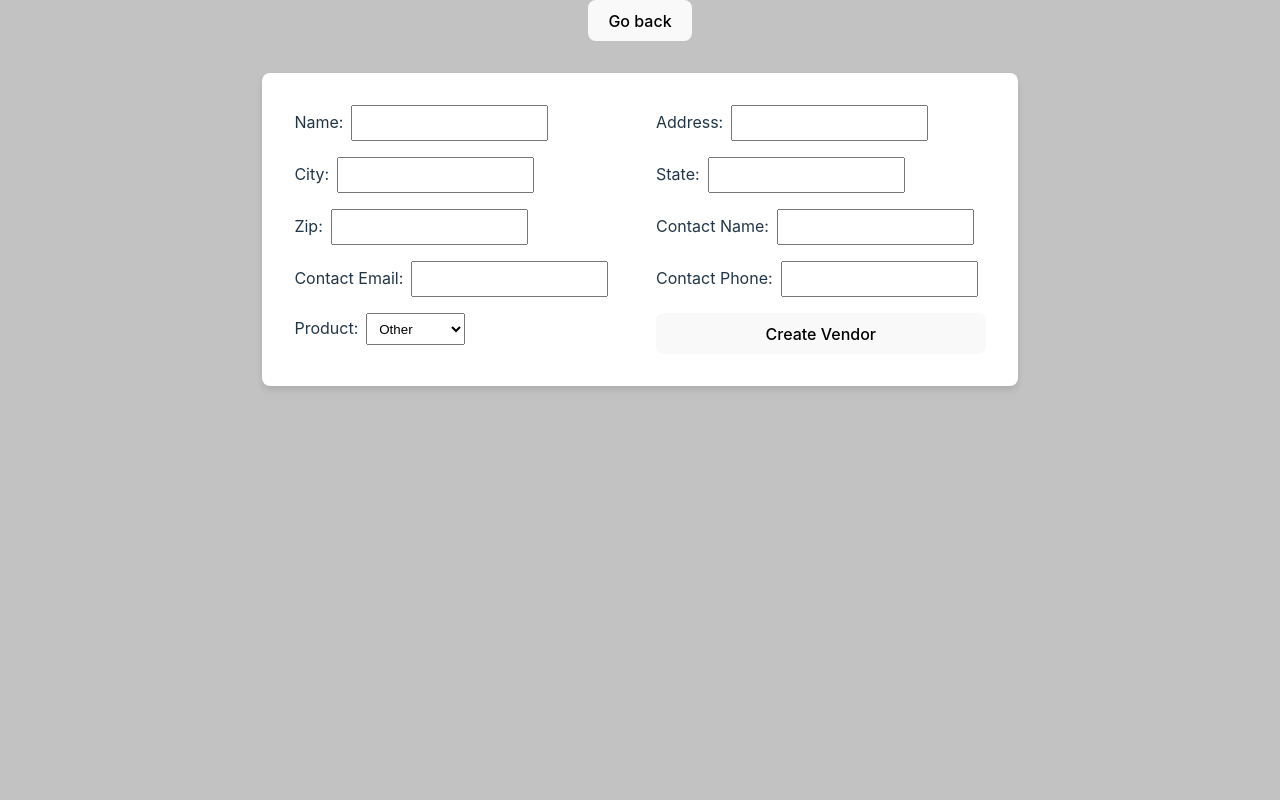
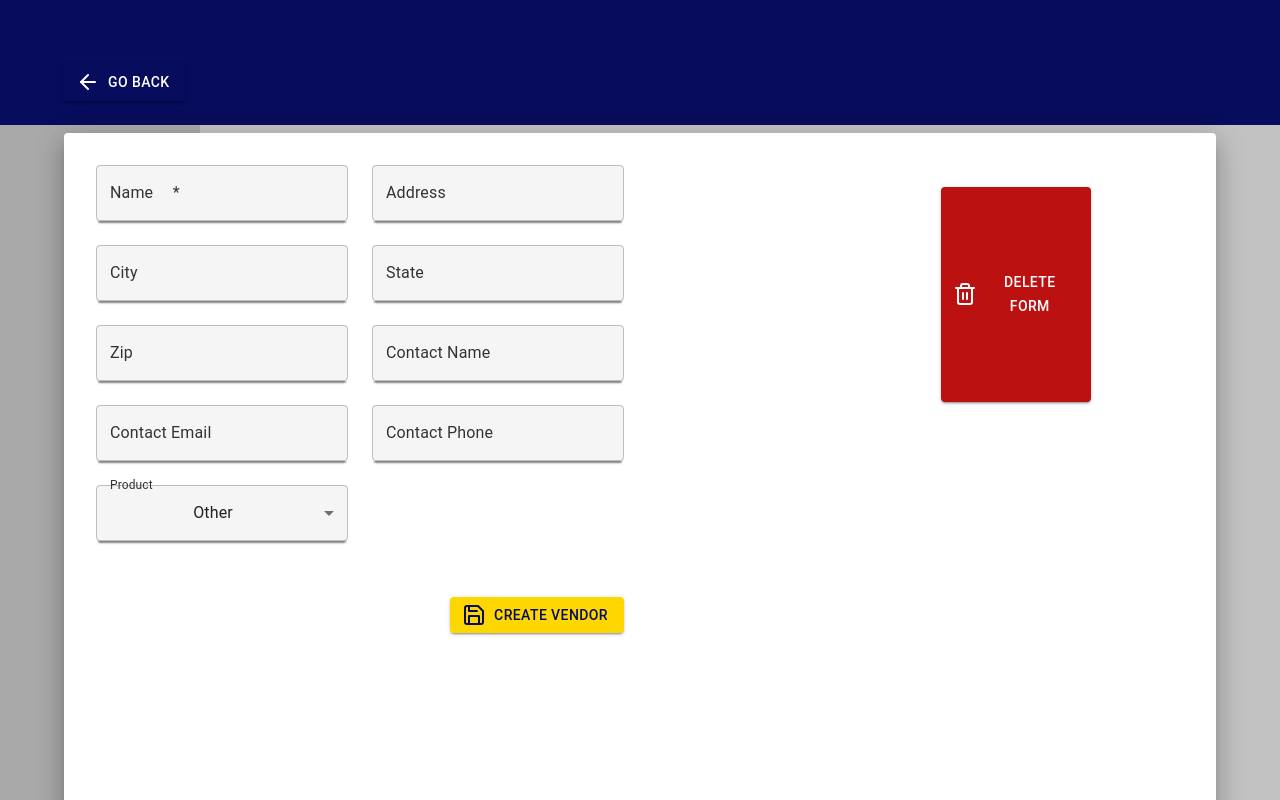
Before and after one commit to KyuXCode/vote-vault-frontend, a React (Vite) app: page /vendors/create in a window 1280 px wide. Shown: the top 800 px of the page. Built offline with nearby package versions, Linux system fonts and the light colour scheme.

Commit message:
Vendor UI

```diff
--- a/package.json
+++ b/package.json
@@ -11,8 +11,8 @@
     "test": "vitest"
   },
   "dependencies": {
-    "@emotion/react": "^11.11.3",
-    "@emotion/styled": "^11.11.0",
+    "@emotion/react": "^11.14.0",
+    "@emotion/styled": "^11.14.0",
     "@mui/material": "^5.17.1",
     "@testing-library/user-event": "^14.6.1",
     "@types/react-router-dom": "^5.3.3",
--- a/src/Forms/Vendor/VendorForm/VendorForm.tsx
+++ b/src/Forms/Vendor/VendorForm/VendorForm.tsx
@@ -1,9 +1,23 @@
-import {FC, useEffect, useState} from 'react';
-import { Product, Vendor } from '../../../Types/Vendor.ts';
+import { FC, useEffect, useState } from 'react';
+import {
+    Button,
+    TextField,
+    Select,
+    MenuItem,
+    InputLabel,
+    FormControl,
+    Container,
+    Box,
+    Grid,
+    Paper,
+    SelectChangeEvent
+} from '@mui/material';
+import { useNavigate, useParams } from 'react-router-dom';
+import { Vendor, Product } from '../../../Types/Vendor.ts';
+import { createVendor, getVendorById, updateVendor } from '../../../utilities/api/vendorApi.ts';
+import { ArrowLeft, Save, Trash2 } from 'lucide-react';
 import './vendorFormStyles.scss';
-import '../../formStyle.scss'
-import {createVendor, getVendorById, updateVendor} from '../../../utilities/api/vendorApi.ts';
-import {useNavigate, useParams} from 'react-router-dom';
+import '../../formStyle.scss';
 
 const VendorForm: FC = () => {
     const [formData, setFormData] = useState<Vendor>({
@@ -34,7 +48,7 @@ const VendorForm: FC = () => {
         }
     }, [isEditMode, id]);
 
-    const handleChange = (e: React.ChangeEvent<HTMLInputElement | HTMLSelectElement>) => {
+    const handleChange = (e: React.ChangeEvent<HTMLInputElement | HTMLTextAreaElement | HTMLSelectElement> | SelectChangeEvent<Product>) => {
         const { name, value } = e.target;
         setFormData((prevData) => ({
             ...prevData,
@@ -56,67 +70,214 @@ const VendorForm: FC = () => {
         navigate(-1);
     };
 
+    const handleDelete = async (index: number) => {
+        if (isEditMode && id) {
+            const confirmDelete = window.confirm("Are you sure you want to delete this vendor?");
+            if (confirmDelete) {
+                await deleteVendor(id);
+                navigate('/vendors');
+            }
+        } else {
+            alert("Cannot delete a vendor that hasn't been created yet.");
+        }
+    };
+
     return (
-        <div>
-            <button onClick={handleGoBack} className="go-back-button">Go back</button>
-            <form onSubmit={handleSubmit} className="form-container">
-                <label>
-                    Name:
-                    <input type="text" name="name" value={formData.name} onChange={handleChange} required/>
-                </label>
+        <Container maxWidth="lg" sx={{ mt: 4, mb: 4 }}>
+            <Box className="banner" />
+            <Box className="sidebar" />
 
-                <label>
-                    Address:
-                    <input type="text" name="address" value={formData.address || ''} onChange={handleChange}/>
-                </label>
+            <Box sx={{
+                display: 'flex',
+                justifyContent: 'space-between',
+                alignItems: 'center',
+                mb: 4,
+                position: 'relative',
+                zIndex: 2
+            }}>
+                <Button
+                    variant="contained"
+                    startIcon={<ArrowLeft />}
+                    onClick={handleGoBack}
+                    className="back-button"
+                >
+                    Go Back
+                </Button>
+            </Box>
 
-                <label>
-                    City:
-                    <input type="text" name="city" value={formData.city || ''} onChange={handleChange}/>
-                </label>
+            <Paper elevation={15} className="form-container" sx={{ mb: 4, mt: 2, height: 'auto' }}>
+                <form onSubmit={handleSubmit}>
+                    <Grid container spacing={3}>
+                        <Grid item xs={12} sm={6}>
+                            <TextField
+                                sx={{ boxShadow: "0 4px 2px -2px gray" }}
+                                label="Name"
+                                type="text"
+                                name="name"
+                                value={formData.name}
+                                onChange={(e) => handleChange(e as React.ChangeEvent<HTMLInputElement | HTMLTextAreaElement>)}
+                                required
+                                fullWidth
+                                className="form-field"
+                            />
+                        </Grid>
+                        <Grid item xs={12} sm={6}>
+                            <TextField
+                                sx={{ boxShadow: "0 4px 2px -2px gray" }}
+                                label="Address"
+                                type="text"
+                                name="address"
+                                value={formData.address || ''}
+                                onChange={(e) => handleChange(e as SelectChangeEvent<Product>)}
+                                fullWidth
+                                className="form-field"
+                            />
+                        </Grid>
+                        <Grid item xs={12} sm={6}>
+                            <TextField
+                                sx={{ boxShadow: "0 4px 2px -2px gray" }}
+                                label="City"
+                                type="text"
+                                name="city"
+                                value={formData.city || ''}
+                                onChange={handleChange}
+                                fullWidth
+                                className="form-field"
+                            />
+                        </Grid>
+                        <Grid item xs={12} sm={6}>
+                            <TextField
+                                sx={{ boxShadow: "0 4px 2px -2px gray" }}
+                                label="State"
+                                type="text"
+                                name="state"
+                                value={formData.state || ''}
+                                onChange={handleChange}
+                                fullWidth
+                                className="form-field"
+                            />
+                        </Grid>
+                        <Grid item xs={12} sm={6}>
+                            <TextField
+                                sx={{ boxShadow: "0 4px 2px -2px gray" }}
+                                label="Zip"
+                                type="text"
+                                name="zip"
+                                value={formData.zip || ''}
+                                onChange={handleChange}
+                                fullWidth
+                                className="form-field"
+                            />
+                        </Grid>
+                        <Grid item xs={12} sm={6}>
+                            <TextField
+                                sx={{ boxShadow: "0 4px 2px -2px gray" }}
+                                label="Contact Name"
+                                type="text"
+                                name="contact_name"
+                                value={formData.contact_name || ''}
+                                onChange={handleChange}
+                                fullWidth
+                                className="form-field"
+                            />
+                        </Grid>
+                        <Grid item xs={12} sm={6}>
+                            <TextField sx={{ boxShadow: "0 4px 2px -2px gray" }}
+                                label="Contact Email"
+                                type="email"
+                                name="contact_email"
+                                value={formData.contact_email || ''}
+                                onChange={handleChange}
+                                fullWidth
+                                className="form-field"
+                            />
+                        </Grid>
+                        <Grid item xs={12} sm={6}>
+                            <TextField sx={{ boxShadow: "0 4px 2px -2px gray" }}
+                                label="Contact Phone"
+                                type="tel"
+                                name="contact_phone"
+                                value={formData.contact_phone || ''}
+                                onChange={handleChange}
+                                fullWidth
+                                className="form-field"
+                            />
+                        </Grid>
+                        <Grid item xs={12} sm={6} >
+                            <FormControl fullWidth className="form-field">
+                                <InputLabel>Product</InputLabel>
+                                <Select
+                                    sx={{ boxShadow: "0 4px 2px -2px gray" }}
+                                    name="product"
+                                    value={formData.product}
+                                    onChange={handleChange}
+                                    required
+                                >
+                                    {Object.values(Product).map((productType) => (
+                                        <MenuItem key={productType} value={productType}>
+                                            {productType}
+                                        </MenuItem>
+                                    ))}
+                                </Select>
+                            </FormControl>
+                        </Grid>
+                    </Grid>
 
-                <label>
-                    State:
-                    <input type="text" name="state" value={formData.state || ''} onChange={handleChange}/>
-                </label>
+                    <Button
+                        variant="contained"
+                        startIcon={<Trash2 />}
+                        onClick={() => handleDelete(0)}
+                        className="delete-button"
+                        sx={{
+                            marginLeft: '160%',marginTop: -65,
+                            height: 215,
+                            width: 150,
+                            transition: 'all 0.3s ease',
+                            '&:hover': {
+                                transform: 'translateY(-2px)'
+                            }
+                        }}
+                    >
+                        Delete Form
+                    </Button>
 
-                <label>
-                    Zip:
-                    <input type="text" name="zip" value={formData.zip || ''} onChange={handleChange}/>
-                </label>
-
-                <label>
-                    Contact Name:
-                    <input type="text" name="contact_name" value={formData.contact_name || ''} onChange={handleChange}/>
-                </label>
-
-                <label>
-                    Contact Email:
-                    <input type="email" name="contact_email" value={formData.contact_email || ''}
-                           onChange={handleChange}/>
-                </label>
-
-                <label>
-                    Contact Phone:
-                    <input type="tel" name="contact_phone" value={formData.contact_phone || ''}
-                           onChange={handleChange}/>
-                </label>
-
-                <label>
-                    Product:
-                    <select name="product" value={formData.product} onChange={handleChange} required>
-                        {Object.values(Product).map((productType) => (
-                            <option key={productType} value={productType}>
-                                {productType}
-                            </option>
-                        ))}
-                    </select>
-                </label>
-
-                <button type="submit">{isEditMode ? 'Update' : 'Create'} Vendor</button>
-            </form>
-        </div>
+                    <Box sx={{ display: 'flex', justifyContent: 'flex-end', mt: 4 }}>
+                        <Button
+                            type="submit"
+                            variant="contained"
+                            startIcon={<Save />}
+                            className="submit-button"
+                            sx={{
+                                transition: 'all 0.3s ease',
+                                '&:hover': {
+                                    transform: 'translateY(-2px)'
+                                }
+                            }}
+                        >
+                            {isEditMode ? 'Update' : 'Create'} Vendor
+                        </Button>
+                    </Box>
+                </form>
+            </Paper>
+        </Container>
     );
 };
 
+async function deleteVendor(id: string): Promise<void> {
+    try {
+        const response = await fetch(`/api/vendors/${id}`, {
+            method: 'DELETE',
+        });
+
+        if (!response.ok) {
+            throw new Error(`Failed to delete vendor with ID ${id}: ${response.statusText}`);
+        }
+
+        console.log(`Vendor with ID ${id} deleted successfully.`);
+    } catch (error) {
+        console.error('Error deleting vendor:', error);
+        alert('An error occurred while trying to delete the vendor. Please try again.');
+    }
+}
+
 export default VendorForm;
```
Also changed, not shown: 1 other file (tests, documents, lock files or other folders).
